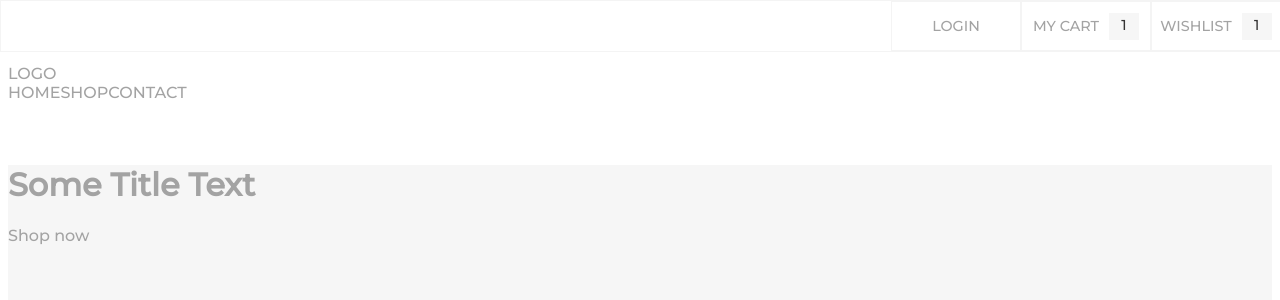
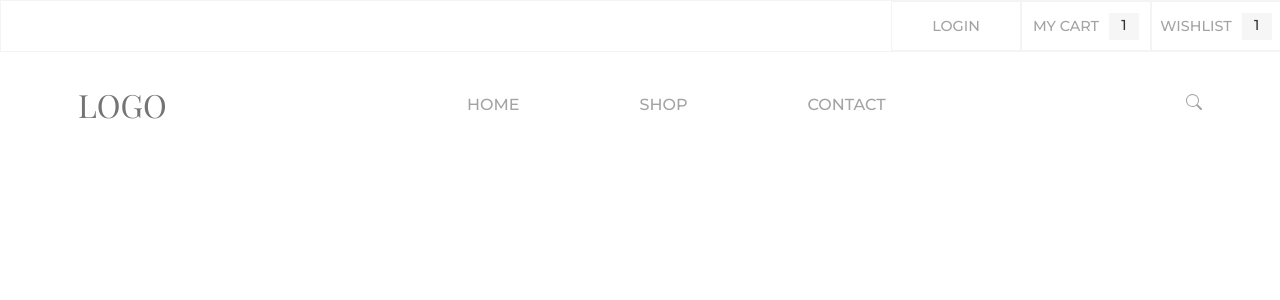
Before and after one commit to MaximKursakov/shop, a React (Create React App) app: page / in a window 1280 px wide. Shown: the top 300 px of the page. Built offline with nearby package versions, Linux system fonts and the light colour scheme.

Commit message:
nav bar styling

```diff
--- a/src/App.css
+++ b/src/App.css
@@ -55,8 +55,26 @@ a {
   margin-top: 8vh;
   width: 100%;
   height: 10vh;
+  display: flex;
+  justify-content: space-between;
+  align-items: center;
 }
 
+.navbar-links {
+  display: flex;
+  gap: 120px;
+}
+
+.logo {
+  font-family: "Playfair Display";
+  font-size: 2rem;
+  margin-left: 70px;
+  color: #747474;
+}
+
+.search {
+  margin-right: 70px;
+}
 
 .hero {
   min-height: 100vh;
--- a/src/App.js
+++ b/src/App.js
@@ -30,7 +30,7 @@ function App() {
     <BrowserRouter>
     <Navbar Basket={Basket} wishlist={wishlist}></Navbar>
     <Routes>
-      <Route path='/' element={<Home/>}/>
+      <Route path='/Home' element={<Home/>}/>
       <Route path='/ChairShop' element={<ChairShop></ChairShop>}/>
       <Route path="/Chairs" element={<ChairFilter chairInfo={chairInfo} setChairInfo={setChairInfo} wishlist={wishlist} setWishlist={setWishlist}/>}></Route>
       <Route path='/Chairs/:title' element={<ChairDetails setBasket={setBasket} Basket={Basket} wishlist={wishlist} setWishlist={setWishlist}/>}></Route>
--- a/src/components/Navbar.js
+++ b/src/components/Navbar.js
@@ -1,3 +1,4 @@
+import { BsSearch } from "react-icons/bs";
 import { NavLink } from "react-router-dom";
 
 
@@ -10,10 +11,13 @@ export function Navbar({Basket, wishlist}) {
                 <NavLink to="/Wishlist"><p className="stick-bar-link">WISHLIST <div className="wishlist-size">{wishlist.length}</div></p></NavLink>
             </div>
             <div className="navbar">
-                <div>LOGO</div>
-                <NavLink to="/">HOME</NavLink>
-                <NavLink to="/Chairs">SHOP</NavLink>
-                <NavLink to="Contact">CONTACT</NavLink>
+                <div className="logo">LOGO</div>
+                <div className="navbar-links">
+                    <NavLink to="/Home">HOME</NavLink>
+                    <NavLink to="/Chairs">SHOP</NavLink>
+                    <NavLink to="Contact">CONTACT</NavLink>
+                </div>
+                <div className="search"><BsSearch></BsSearch></div>
             </div>
         </nav>
     )
```
